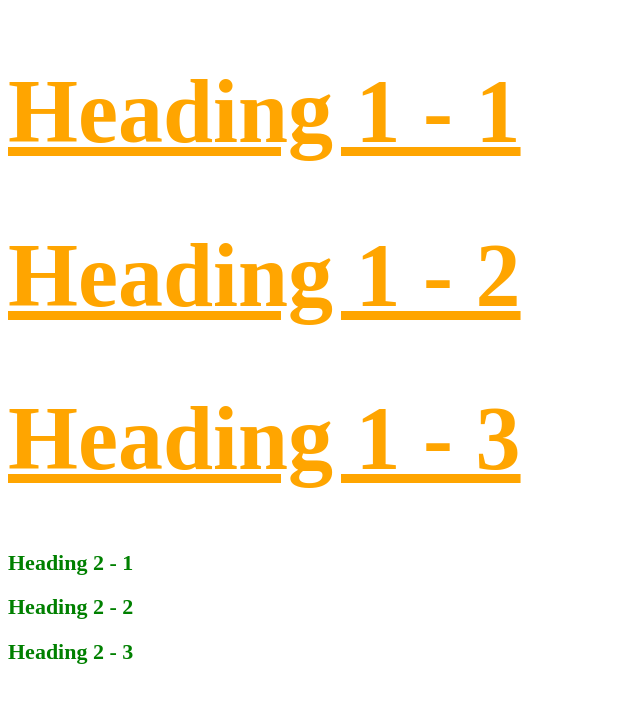
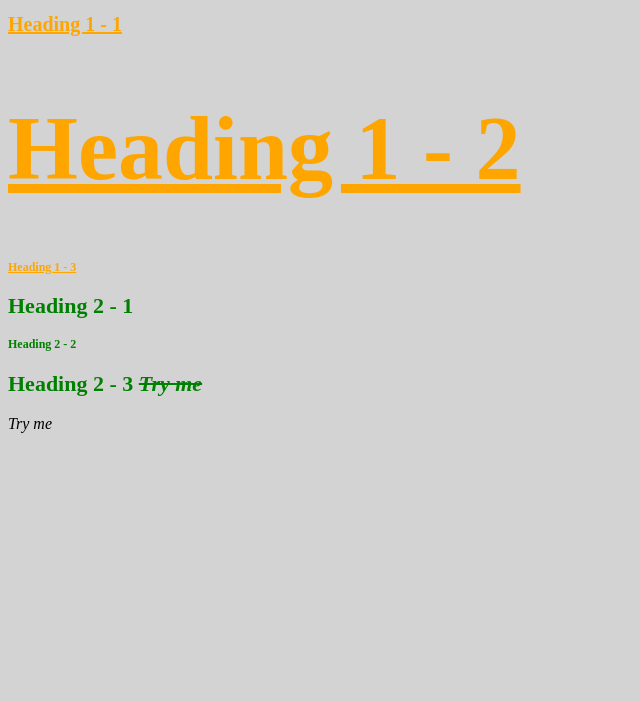
Before and after one commit to Margotvo/cartoon-hero, a plain HTML site: page stylish.html in a window 1280 px wide. Shown: the whole page, without its empty margins (0-640 px from the left). Drawn offline with Linux system fonts and the light colour scheme.

Commit message:
we've done a bunch of stuff

```diff
--- /dev/null
+++ b/css/test.css
@@ -0,0 +1,30 @@
+body{
+	background-color: lightgrey;
+}
+
+h1{
+	color: orange;
+	font-size: 90px;
+	text-decoration: underline;
+}
+
+#first{
+	font-size: 150px;
+}
+
+.small{
+	font-size: 12px;
+}
+
+h2{
+	font-size: 22px;
+	color: green;
+}
+
+span{
+	font-style: italic;
+}
+
+h2 span{
+	text-decoration: line-through;
+}
--- a/stylish.html
+++ b/stylish.html
@@ -2,27 +2,18 @@
 <html>
 <head>
 	<title>stylish</title>
-	<style type="text/css">
-	h1{
-		color: orange;
-		font-size: 90px;
-		text-decoration: underline;
-	}
+	<link rel="stylesheet" type="text/css" href="css/test.css">
 
-	h2{
-		font-size:  22px;
-		color: green;
-	}
-	</style>
 </head>
 <body>
 
-	<h1>Heading 1 - 1</h1>
+	<h1 id="first" class="small" style="font-size: 20px;">Heading 1 - 1</h1>
 	<h1>Heading 1 - 2</h1>
-	<h1>Heading 1 - 3</h1>
+	<h1 class="small">Heading 1 - 3</h1>
 	<h2>Heading 2 - 1</h2>
-	<h2>Heading 2 - 2</h2>
-	<h2>Heading 2 - 3</h2>
+	<h2 class="small">Heading 2 - 2</h2>
+	<h2>Heading 2 - 3 <span>Try me</span></h2>
 
+	<span>Try me</span>
 </body>
 </html>
```
Also changed, not shown: 1 other file.
